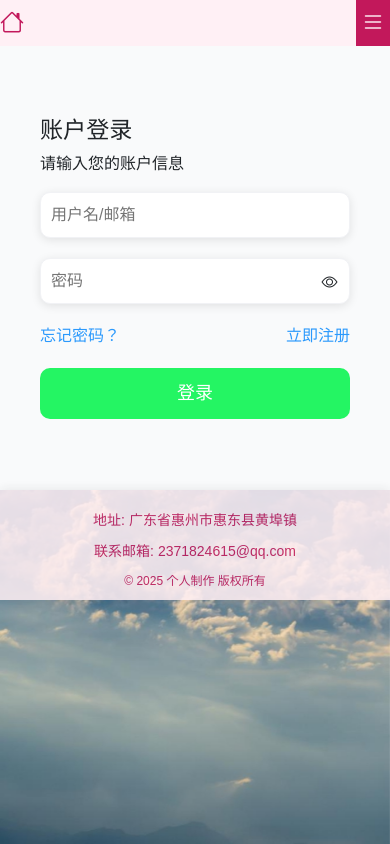
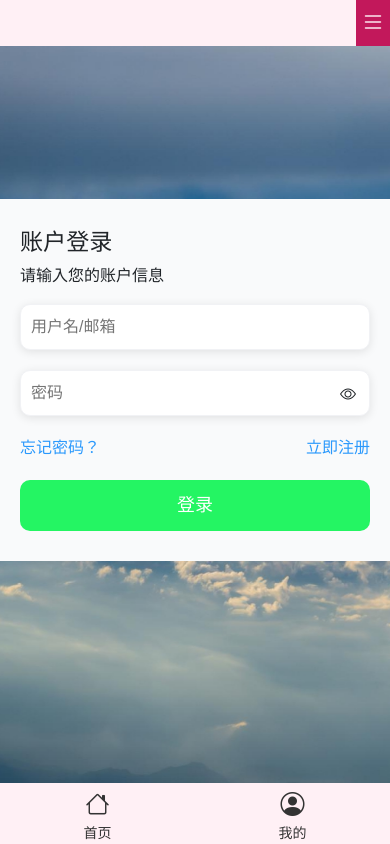
Before and after one commit to asmoon-qiuqiu/fruit, a Vue app in the folder frontend/: page /login in a window 390 px wide. Built offline with nearby package versions, Linux system fonts and the light colour scheme.

Commit message:
完善小屏幕底部，头部导航

```diff
--- a/frontend/src/components/Footer.vue
+++ b/frontend/src/components/Footer.vue
@@ -5,6 +5,19 @@
             <p class="footer-email">联系邮箱: 2371824615@qq.com</p>
             <p class="footer-copyright">© 2025 个人制作 版权所有</p>
         </div>
+    </div>
+
+    <!-- 小屏幕底部导航 -->
+    <div class="mini-footer">
+        <router-link to="/" class="nav-item">
+            <i class="bi bi-house"></i>
+            <p>首页</p>
+        </router-link>
+
+        <router-link to="/my" class="nav-item">
+            <i class="bi bi-person-circle"></i>
+            <p>我的</p>
+        </router-link>
     </div>
 </template>
 
@@ -60,24 +73,56 @@
             margin-bottom: -10px;
         }
     }
+}
+
+/* 响应式适配：小屏幕下调整文字大小和内边距 */
+@media screen and (max-width: 600px) {
+    .footer {
+        display: none;
+    }
+
+    .mini-footer {
+        background-color: #fff0f5;
+        position: fixed;
+        display: flex;
+        justify-content: space-around;
+        align-items: center;
+        left: 0;
+        bottom: 0;
+        width: 100%;
+        z-index: 900;
+
+        .nav-item {
+            display: flex;
+            flex-direction: column;
+            align-items: center;
+            justify-content: center;
+            color: #333;
+            text-decoration: none;
+
+            &.router-link-active {
+                color: #C2185B; // 激活时变色
+            }
+        }
+
+        .bi {
+            font-size: 24px;
+            margin-top: 4px;
+        }
+
+        p {
+            font-size: 14px;
+            margin: 0;
+        }
 
 
-
-    /* 响应式适配：小屏幕下调整文字大小和内边距 */
-    @media screen and (max-width: 600px) {
+    }
+}
 
 
-        .footer-content {
-
-            .footer-addr,
-            .footer-email {
-                font-size: 14px;
-            }
-
-            .footer-copyright {
-                font-size: 12px;
-            }
-        }
+@media screen and (min-width: 601px) {
+    .mini-footer {
+        display: none;
     }
 }
 </style>
--- a/frontend/src/components/Header.vue
+++ b/frontend/src/components/Header.vue
@@ -22,9 +22,6 @@ const toggleMenu = () => {
 <template>
     <!-- 1. 小屏幕触发按钮（仅在≤600px显示） -->
     <div class="mini-header">
-        <router-link to="/">
-            <i class="bi bi-house"></i>
-        </router-link>
         <!-- 抽屉菜单按钮 -->
         <button class="menu-btn" @click="toggleMenu" v-show="!isMenuOpen">
             <i class="bi bi-list"></i>
@@ -49,7 +46,7 @@ const toggleMenu = () => {
             </div>
         </div>
     </div>
-
+    <div class="mini-footer"></div>
     <!-- 3. 大屏幕导航（原导航，≥601px显示） -->
     <div class="header">
         <router-link to="/">首页</router-link>
@@ -101,19 +98,18 @@ const toggleMenu = () => {
     .bi-house {
         color: #C2185B;
         font-size: 24px;
-        text-align: center;
+        padding-left: 5px;
     }
 
     .mini-header {
         display: flex;
-        justify-content: space-between;
+        justify-content: flex-end;
         align-items: center;
         position: relative; // 为侧边抽屉做定位参考
         background-color: #fff0f5;
 
         // 菜单按钮样式
         .menu-btn {
-            z-index: 999;
             border: none;
             font-size: 24px;
             color: #FFF0F5;
@@ -124,13 +120,13 @@ const toggleMenu = () => {
 
         // 关闭按钮样式
         .close-btn {
-            z-index: 999;
             border: none;
             font-size: 24px;
             color: #333;
             background-color: #fff0f5;
             padding: 5px;
             cursor: pointer;
+            z-index: 999;
         }
 
         // 打开菜单动画
@@ -158,10 +154,10 @@ const toggleMenu = () => {
         .mobile-menu {
             position: absolute;
             width: 200px;
-            height: 100vh;
-            z-index: 998;
+            height: calc(100vh - 61px);
             top: 0;
             right: 0; // 从右侧弹出
+            padding-bottom: 56px; // 留出底部导航的高度
             background-color: #FFF0F5;
             box-shadow: -20px 0 10px rgba(0, 0, 0, 0.1);
             //滑出动画
@@ -170,6 +166,7 @@ const toggleMenu = () => {
             animation-iteration-count: 1;
             animation-fill-mode: forwards;
             transform: translateX(100%);
+            z-index: 998;
 
             &.open {
                 animation-name: openMenu;
--- a/frontend/src/views/Home.vue
+++ b/frontend/src/views/Home.vue
@@ -159,8 +159,13 @@ onUnmounted(() => {
 
     <!-- 返回顶部按钮：默认隐藏，滚动到指定高度显示 -->
     <button class="back-to-top" v-show="showBackTop" @click="scrollToTop">
+        <div class="tooltip-text">
+            <!-- 上方弹出的文字提示 -->
+            <span class="text">返回顶部</span>
             <i class="bi bi-arrow-up"></i>
+        </div>
     </button>
+
 </template>
 
 <style scoped lang="scss">
@@ -420,7 +425,76 @@ onUnmounted(() => {
         }
     }
 
+}
+
+/* 返回顶部按钮样式 */
+.back-to-top {
+    position: fixed; // 固定定位，不随页面滚动
+    bottom: 30px; // 距离页面底部 30px
+    right: 30px; // 距离页面右侧 30px
+    width: 45px;
+    height: 45px;
+    border-radius: 50%; // 圆形按钮
+    background-color: #fff0f5; // 与头部同色系，保持风格统一
+    border: none;
+    box-shadow: 0 2px 8px rgba(0, 0, 0, 0.2); // 阴影增强层次感
+    cursor: pointer;
+    transition: background-color 0.3s; //  hover 过渡效果
+
+
+    &:hover {
+        background-color: #c2185c9c; //  hover 时加深颜色
+    }
+
+    // 上方文字
+    .tooltip-text {
+        position: relative;
+
+        .bi {
+            font-size: 20px; // 图标大小
+        }
+
+        .text {
+            position: absolute;
+            bottom: 35px;
+            left: 50%;
+            transform: translateX(-50%);
+            white-space: nowrap;
+            margin-bottom: 10px;
+            font-size: 14px;
+            background-color: #c2185b;
+            color: white;
+            border-radius: 4px;
+            padding: 4px 8px;
+            pointer-events: none;
+            opacity: 0;
+            transition: all 0.3s ease;
+
+            &::after {
+                content: "";
+                position: absolute;
+                top: 100%;
+                left: 50%;
+                transform: translateX(-50%);
+                border-width: 5px;
+                border-style: solid;
+                border-color: #c2185b transparent transparent transparent;
+            }
+        }
+
+    }
+
+    &:hover .text {
+        opacity: 1;
+    }
+
+    &:hover .bi {
+        color: #fff;
+    }
+}
+
 @media screen and (max-width: 600px) {
+    .main {
         padding: 0;
 
         .fruit-list {
@@ -440,34 +514,30 @@ onUnmounted(() => {
 
             }
         }
+
+        .rside {
+            margin-bottom: 100px;
         }
     }
 
-/* 返回顶部按钮样式 */
+    /* 小屏幕下“返回顶部”按钮优化 */
     .back-to-top {
-    position: fixed; // 固定定位，不随页面滚动
-    bottom: 30px; // 距离页面底部 30px
-    right: 30px; // 距离页面右侧 30px
-    width: 45px;
-    height: 45px;
-    border-radius: 50%; // 圆形按钮
-    background-color: #24f563; // 与头部同色系，保持风格统一
-    color: #333;
-    border: none;
-    box-shadow: 0 2px 8px rgba(0, 0, 0, 0.2); // 阴影增强层次感
-    cursor: pointer;
-    transition: background-color 0.3s; //  hover 过渡效果
+        // 小屏幕下保持按钮显示（移除原 display: none）
+        width: 40px;
+        height: 40px;
+        bottom: 10%;
+        right: 20px;
 
-    &:hover {
-        background-color: #34ca61; //  hover 时加深颜色
+        .bi {
+            font-size: 18px;
         }
 
-    i {
-        font-size: 20px; // 图标大小
+        .text {
+            font-size: 12px;
+            padding: 3px 6px;
+            bottom: 30px; // 调整提示文本垂直位置
         }
 
-    @media screen and (max-width: 900px) {
-        display: none;
     }
 }
 </style>
--- a/frontend/src/views/Login.vue
+++ b/frontend/src/views/Login.vue
@@ -15,6 +15,7 @@ const togglePassword = () => {
     <Header></Header>
     <div class="bg"></div>
     <div class="login">
+
         <div class="login-banner">
             <div class="banner-content">
                 <h3>欢迎回来</h3>
@@ -90,7 +91,6 @@ const togglePassword = () => {
     overflow: hidden; // 避免内容溢出
     margin: 50px auto;
     max-width: 1200px;
-    box-shadow: 0 2px 10px rgba(0, 0, 0, 0.1);
 
     .login-banner {
         flex: 1; // 占比 50% 左右
@@ -231,17 +231,31 @@ const togglePassword = () => {
 
     }
 
-    @media screen and (max-width: 500px) {
+
+}
+
+@media screen and (max-width: 600px) {
+    .bg {
+        height: calc(100vh - 61px);
+    }
+
+    .login {
+        max-width: 100%; // 占满屏幕宽度
+        display: flex;
+        justify-content: center;
+        align-items: center;
 
         .login-banner {
             display: none;
         }
 
-        max-width: 100%; // 占满屏幕宽度（原 1200px 太宽）
-        min-height: calc(100vh - 400px); // 适配头部底部高度，避免溢出
-        margin: 0; // 减少上下边距，避免留白
-        padding: 0; // 容器不需要内边距，内边距给子元素
-        box-shadow: none; // 可选：小屏幕取消阴影，更简洁
+        .login-form {
+            max-width: 400px;
+            margin: 0;
+            padding: 30px 20px;
+        }
     }
+
+
 }
 </style>
```
Lines whose indentation alone changed are shown as unchanged.
